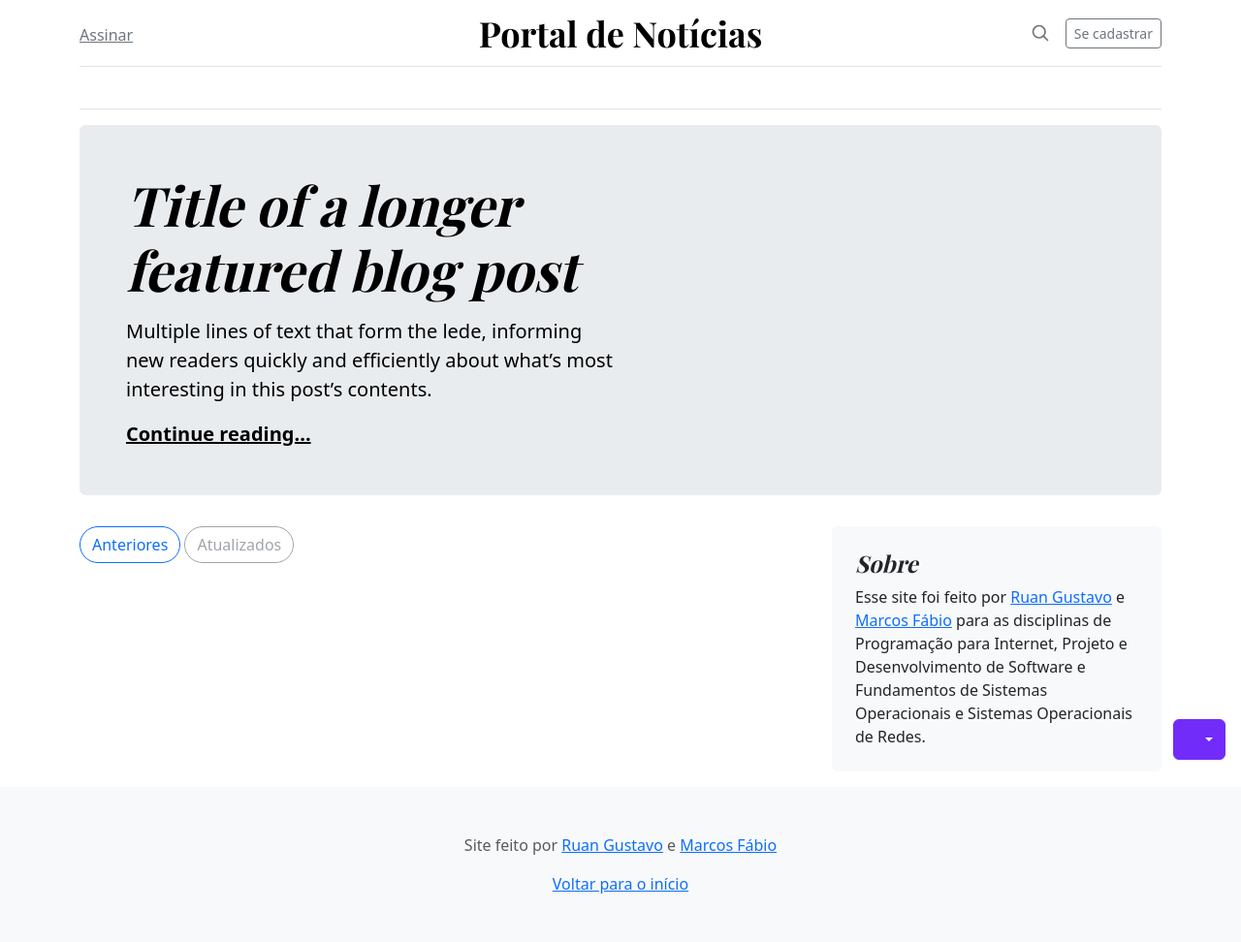
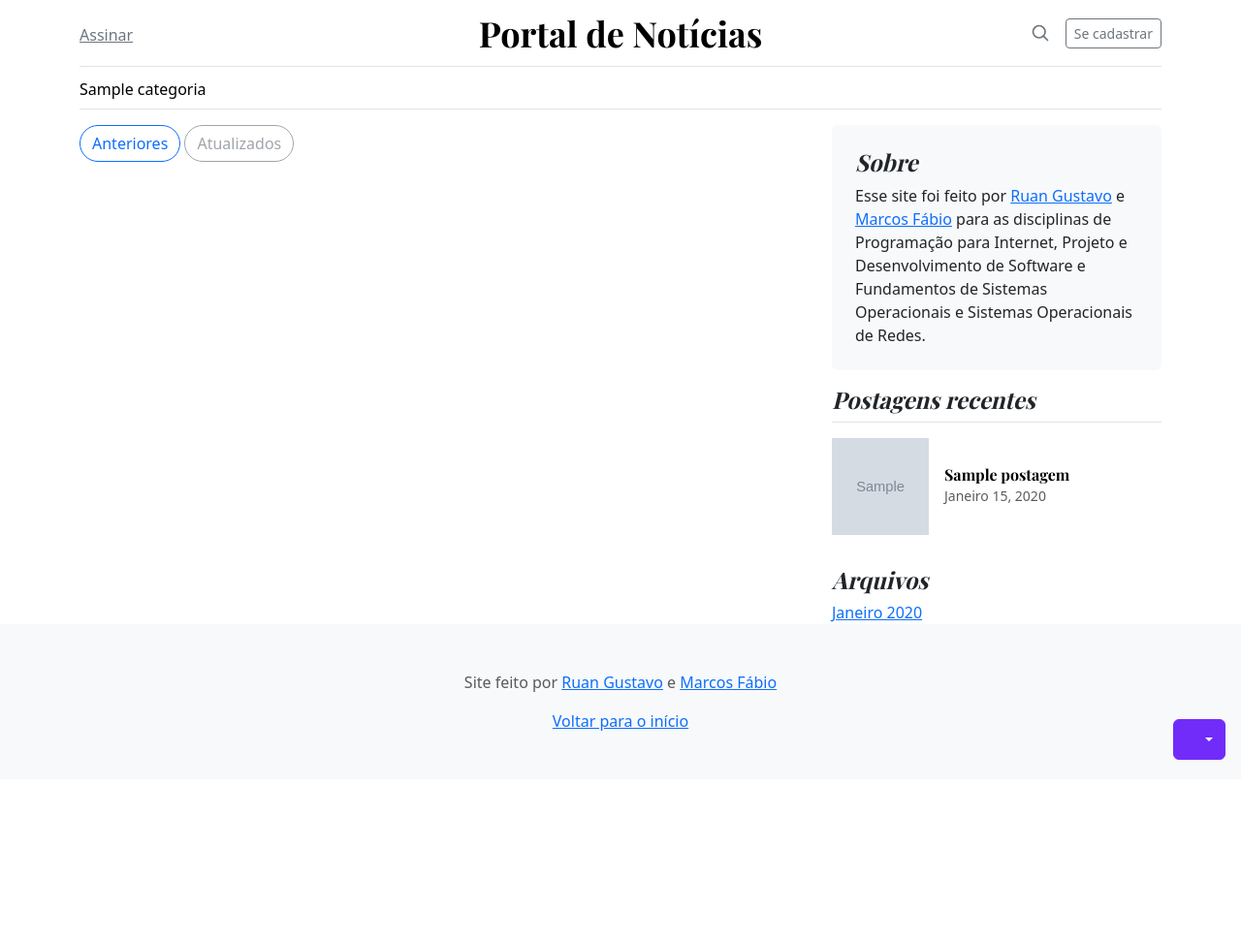
Before and after one commit to ruangustavo/portal-de-noticias, a Django app: page /postagens/1/1/ in a window 1280 px wide. Shown: the whole page at 97% size. After the commit the page ends 784 px from the top, so only its background shows below. Run offline with Django 4.2, Linux system fonts and the light colour scheme; tables that the repository leaves empty hold one stand-in row (values such as "Sample post"); grey boxes marked "Sample" are stand-in pictures.

Commit message:
Criar processador de contexto para postagens

```diff
--- /dev/null
+++ b/app/blog/context_processors.py
@@ -0,0 +1,17 @@
+from .models import Categoria, Postagem
+
+MAX_POSTAGENS_RECENTES = 5
+
+
+def postagem_context(request):
+    postagens = Postagem.objects.all()
+    categorias = Categoria.objects.all()
+    data_postagens_recentes = postagens.dates("data_publicacao", "month", order="DESC")
+    postagens_recentes = postagens.order_by("-data_publicacao")[:MAX_POSTAGENS_RECENTES]
+
+    context = {
+        "categorias": categorias,
+        "postagens_recentes": postagens_recentes,
+        "data_postagens_recentes": data_postagens_recentes,
+    }
+    return context
--- a/app/blog/templates/postagens_por_data.html
+++ b/app/blog/templates/postagens_por_data.html
@@ -1,51 +1,6 @@
 {% extends "base.html" %}
 {% load static %}
-{% block title %}
-    Postagens filtradas {{ mes }}
-{% endblock title %}
 {% block content %}
-    <div class="p-4 p-md-5 mb-4 rounded text-body-emphasis bg-body-secondary">
-        <div class="col-lg-6 px-0">
-            <h1 class="display-4 fst-italic">Title of a longer featured blog post</h1>
-            <p class="lead my-3">
-                Multiple lines of text that form the lede, informing new readers
-                quickly and efficiently about what’s most interesting in this post’s
-                contents.
-            </p>
-            <p class="lead mb-0">
-                <a href="#" class="text-body-emphasis fw-bold">Continue reading...</a>
-            </p>
-        </div>
-    </div>
-    <div class="row mb-2">
-        {% for postagem in postagens_destacadas %}
-            <div class="col-md-6">
-                <div class="row g-0 border rounded overflow-hidden flex-md-row mb-4 shadow-sm h-md-250 position-relative">
-                    <div class="col p-4 d-flex flex-column position-static">
-                        <strong class="d-inline-block mb-2 text-primary-emphasis">{{ postagem.categoria.nome }}</strong>
-                        <h3 class="mb-0">{{ postagem.titulo }}</h3>
-                        <div class="mb-1 text-body-secondary">{{ postagem.data_publicacao | date:"d, M" }}</div>
-                        <p class="card-text mb-auto">{{ postagem.conteudo | safe | linebreaksbr }}</p>
-                        <a href="#" class="icon-link gap-1 icon-link-hover stretched-link">
-                            Continuar leitura
-                            <svg class="bi">
-                                <use xlink:href="#chevron-right" />
-                            </svg>
-                        </a>
-                    </div>
-                    <div class="col-auto d-none d-lg-block">
-                        {% if postagem.imagem.url %}
-                            <img src="{{ postagem.imagem.url }}"
-                                 alt="{{ postagem.titulo }}"
-                                 class="bd-placeholder-img"
-                                 width="200"
-                                 height="250" />
-                        {% endif %}
-                    </div>
-                </div>
-            </div>
-        {% endfor %}
-    </div>
     <div class="row g-5">
         <div class="col-md-8">
             {% for postagem in postagens %}
@@ -71,6 +26,39 @@
                         Esse site foi feito por <a href="mailto:ruan.gustavo@escolar.ifrn.edu.br">Ruan Gustavo</a> e <a href="mailto:marcos.fabio@escolar.ifrn.edu.br">Marcos Fábio</a> para as disciplinas de Programação para Internet, Projeto e Desenvolvimento de Software e Fundamentos de Sistemas Operacionais e Sistemas Operacionais de Redes.
                     </p>
                 </div>
+                <div>
+                    <h4 class="fst-italic">Postagens recentes</h4>
+                    <ul class="list-unstyled">
+                        {% for postagem in postagens_recentes %}
+                            <li>
+                                <a class="d-flex flex-column flex-lg-row gap-3 align-items-start align-items-lg-center py-3 link-body-emphasis text-decoration-none border-top"
+                                   href="#">
+                                    {% if postagem.imagem.url %}
+                                        <img src="{{ postagem.imagem.url }}"
+                                             alt="{{ postagem.titulo }}"
+                                             class="bd-placeholder-img"
+                                             width="100"
+                                             height="100" />
+                                    {% endif %}
+                                    <div class="col-lg-8">
+                                        <h6 class="mb-0">{{ postagem.titulo }}</h6>
+                                        <small class="text-body-secondary">{{ postagem.data_publicacao | date:"F j, Y" }}</small>
+                                    </div>
+                                </a>
+                            </li>
+                        {% endfor %}
+                    </ul>
+                </div>
+                <div>
+                    <h4 class="fst-italic">Arquivos</h4>
+                    <ol class="list-unstyled mb-0">
+                        {% for data in data_postagens_recentes %}
+                            <li>
+                                <a href="{% url "postagens_por_data" mes=data.month ano=data.year %}">{{ data|date:"F Y" }}</a>
+                            </li>
+                        {% endfor %}
+                    </ol>
+                </div>
             </div>
         </div>
     </div>
--- a/app/blog/views.py
+++ b/app/blog/views.py
@@ -1,26 +1,19 @@
 from django.shortcuts import render
 
-from .models import Categoria, Postagem
+from .models import Postagem
 
-MAX_POSTAGENS_DESTACADAS = 2
-MAX_POSTAGENS_RECENTES = 5
+MAX_POSTAGENS_DESTACADAS = 3
 
 
 def pagina_inicial(request):
-    categorias = Categoria.objects.all()
     postagens = Postagem.objects.all()
     principal_postagem_destacada = postagens.filter(destaque=True).first()
     postagens_destacadas = postagens.filter(destaque=True)[1:MAX_POSTAGENS_DESTACADAS]
-    postagens_recentes = postagens.order_by("-data_publicacao")[:MAX_POSTAGENS_RECENTES]
-    data_postagens_recentes = postagens.dates("data_publicacao", "month", order="DESC")
 
     context = {
-        "categorias": categorias,
         "postagens": postagens,
         "principal_postagem_destacada": principal_postagem_destacada,
         "postagens_destacadas": postagens_destacadas,
-        "postagens_recentes": postagens_recentes,
-        "data_postagens_recentes": data_postagens_recentes,
     }
     return render(request, "pagina_inicial.html", context)
 
--- a/app/main/settings.py
+++ b/app/main/settings.py
@@ -65,6 +65,7 @@
                 "django.template.context_processors.request",
                 "django.contrib.auth.context_processors.auth",
                 "django.contrib.messages.context_processors.messages",
+                "blog.context_processors.postagem_context",
             ],
         },
     },
```
